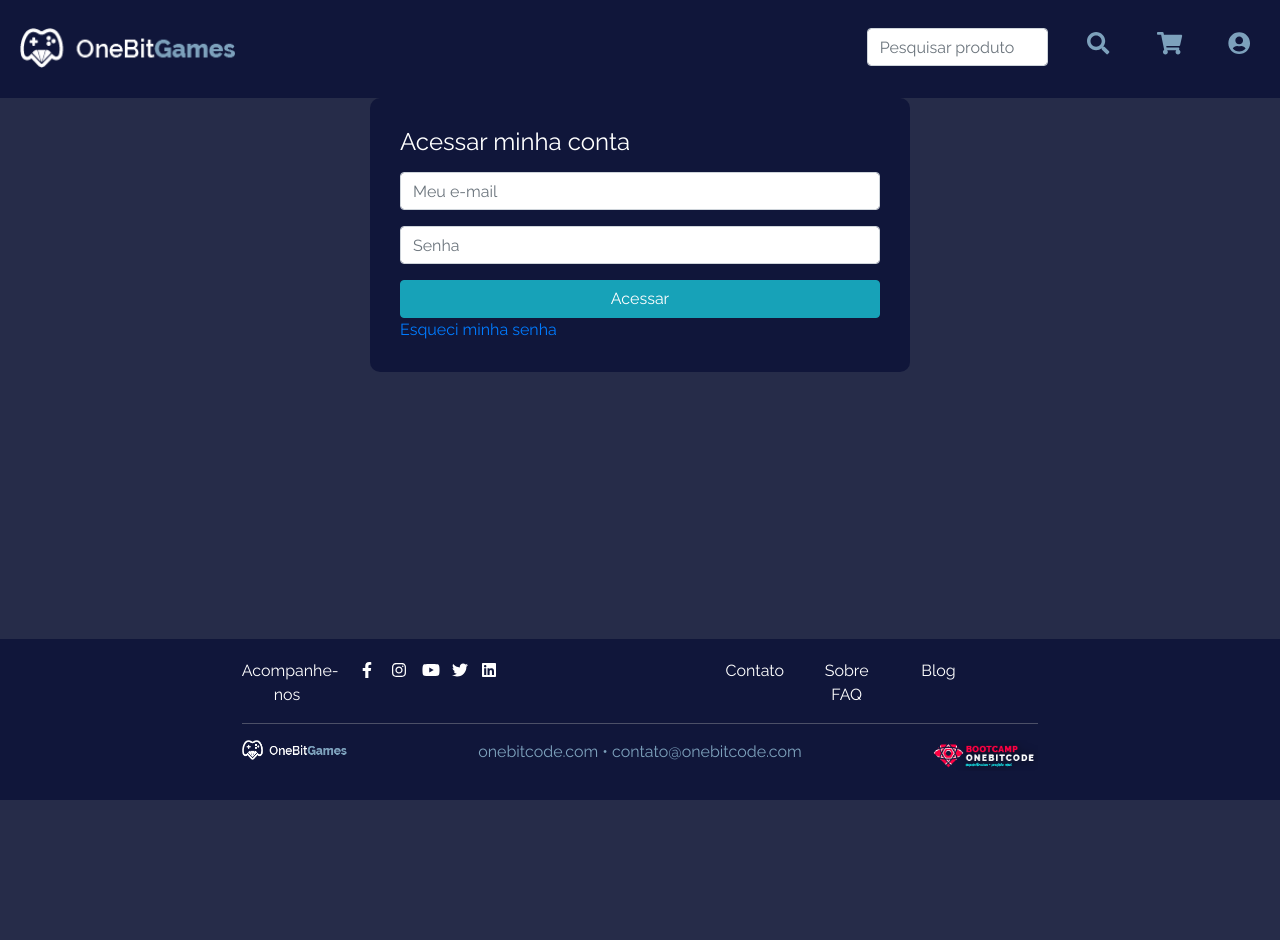
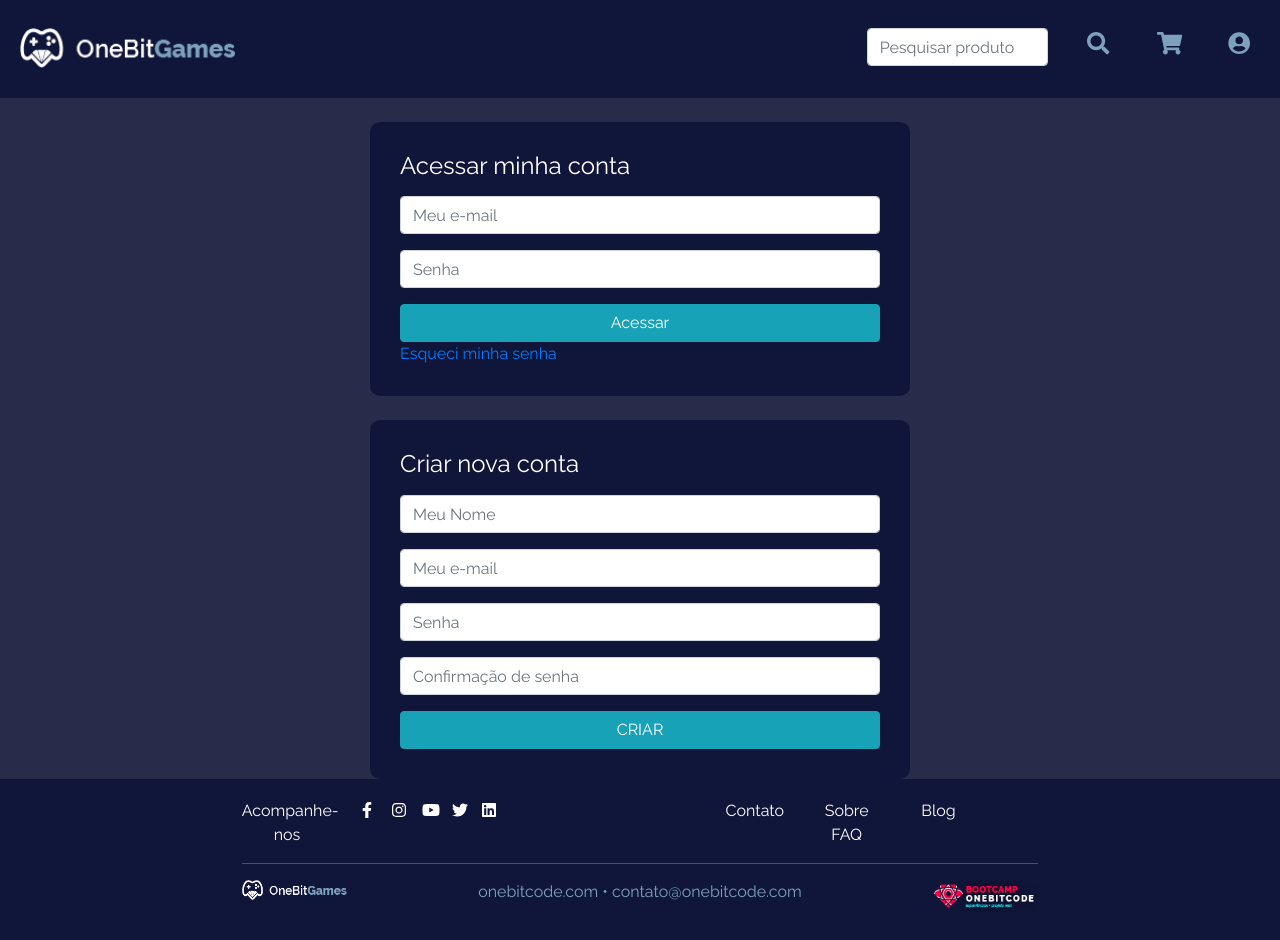
Before and after one commit to mploureno/ecommerce-web, a Next.js app: page /Auth/Login in a window 1280 px wide. Before the commit the page ends 800 px from the top, so only its background shows below. Built offline with nearby package versions, Linux system fonts and the light colour scheme.

Commit message:
handle signup submission

```diff
--- /dev/null
+++ b/components/SignUpForm/index.tsx
@@ -0,0 +1,129 @@
+import { useState } from 'react';
+import { InputGroup, FormControl, Button, Row, Col } from 'react-bootstrap';
+import BlueBackground from '../shared/BlueBackground';
+
+import UsersService from '../../services/users';
+
+import { toast } from 'react-toastify';
+
+import { useDispatch } from 'react-redux';
+import { setLoggedUser } from '../../store/modules/auth/reducer';
+
+interface SignUpProps {
+  titlePhrase: string;
+  buttonPhrase: string;
+}
+
+const SignUpForm: React.FC<SignUpProps> = ({ titlePhrase, buttonPhrase }) => {
+  const [name, setName] = useState('');
+  const [email, setEmail] = useState('');
+  const [password, setPassword] = useState('');
+  const [passwordConfirmation, setPasswordConfirmation] = useState('');
+
+  const dispatch = useDispatch();
+
+  const handleSubmit = async(evt: React.FormEvent):Promise<void> => {
+    evt.preventDefault();
+
+    if(password !== passwordConfirmation) {
+      toast.error('A senha e a confirmação de senha devem ser iguais!')
+      return;
+    }
+    try {
+      await UsersService.signUp({
+        name,
+        email,
+        password,
+        password_confirmation: passwordConfirmation
+      });
+
+      toast.info('Registro realizado com sucesso! Para continuar faça seu login.');
+
+      dispatch(setLoggedUser({
+        id: 0,
+        name,
+        email,
+        profile: 'client'
+      }))
+
+      setName('');
+      setEmail('');
+      setPassword('');
+      setPasswordConfirmation('');
+    } catch(err) {
+      if(err.response.data.errors) {
+        toast.warning(err.response.data.errors.full_messages[0]);
+      }
+    }
+  }
+
+  return (
+    <div>
+      <Row>
+        <Col lg={{ span: 6, offset: 3 }} md={{ span: 8, offset: 2 }}>
+          <BlueBackground>
+            <h4>{titlePhrase}</h4>
+
+            <form onSubmit={handleSubmit}>
+                <InputGroup className="mt-3">
+                  <FormControl
+                    placeholder="Meu Nome"
+                    type="text"
+                    value={name}
+                    onChange={
+                      (evt: React.ChangeEvent<HTMLInputElement>) =>
+                        setName(evt.target.value)
+                    }
+                    required
+                  />
+                </InputGroup>
+
+                <InputGroup className="mt-3">
+                  <FormControl
+                    placeholder="Meu e-mail"
+                    type="email"
+                    value={email}
+                    onChange={
+                      (evt: React.ChangeEvent<HTMLInputElement>) =>
+                        setEmail(evt.target.value)
+                    }
+                    required
+                  />
+                </InputGroup>
+
+                <InputGroup className="mt-3">
+                  <FormControl
+                    placeholder="Senha"
+                    type="password"
+                    value={password}
+                    onChange={
+                      (evt: React.ChangeEvent<HTMLInputElement>) =>
+                        setPassword(evt.target.value)
+                    }
+                    required
+                  />
+                </InputGroup>
+
+                <InputGroup className="mt-3">
+                  <FormControl
+                    placeholder="Confirmação de senha"
+                    type="password"
+                    value={passwordConfirmation}
+                    onChange={
+                      (evt: React.ChangeEvent<HTMLInputElement>) =>
+                        setPasswordConfirmation(evt.target.value)
+                    }
+                    required
+                  />
+                </InputGroup>
+
+                <Button type="submit" className="btn btn-info mt-3 w-100">{buttonPhrase}</Button>
+              </form>
+          </BlueBackground>
+        </Col>
+      </Row>
+    </div>
+  )
+}
+
+export default SignUpForm;
--- a/pages/Auth/Login/index.tsx
+++ b/pages/Auth/Login/index.tsx
@@ -1,11 +1,17 @@
 import React from 'react';
 import MainComponent from '../../../components/shared/MainComponent';
 import LoginForm from '../../../components/LoginForm';
+import SignUpForm from '../../../components/SignUpForm';
 
 const Login: React.FC = () => {
   return (
     <MainComponent>
+      <br />
+
       <LoginForm titlePhrase="Acessar minha conta" buttonPhrase="Acessar" />
+      <br />
+
+      <SignUpForm titlePhrase="Criar nova conta" buttonPhrase="CRIAR" />
     </MainComponent>
   )
 }
```
